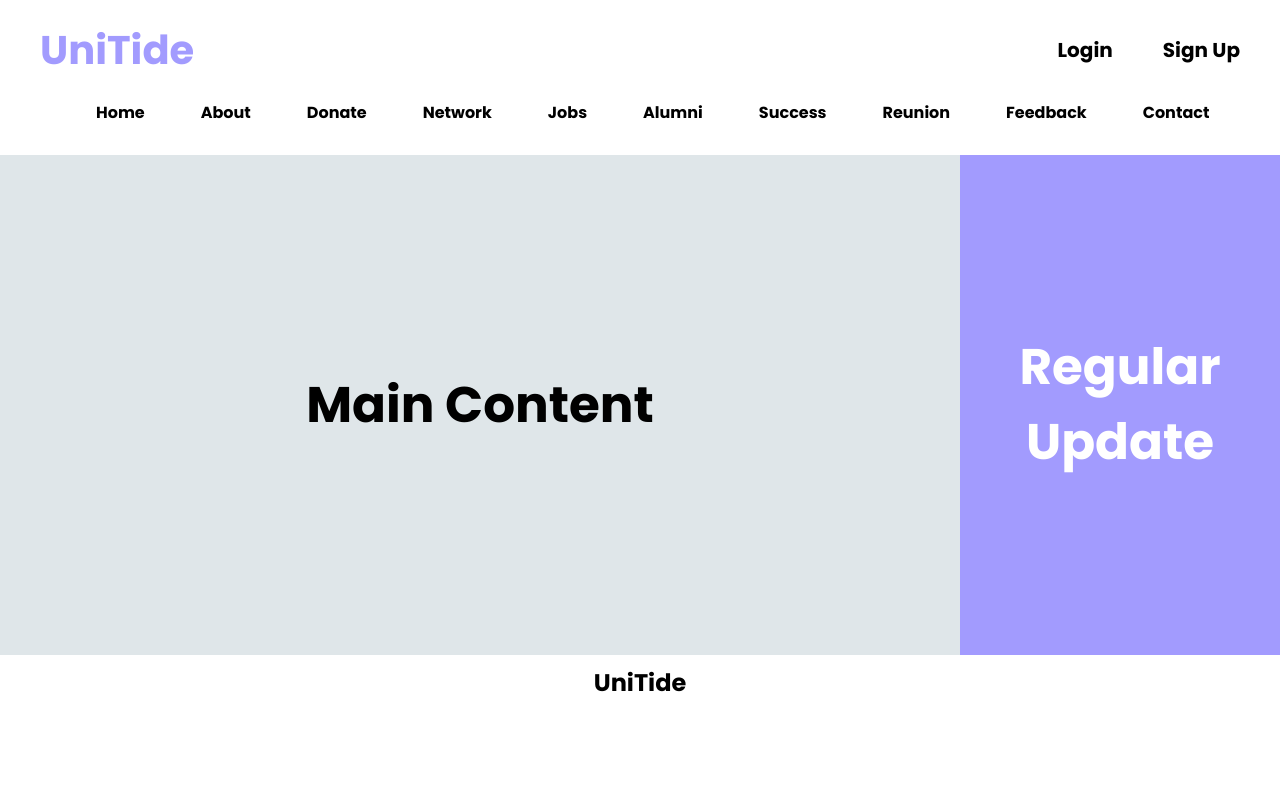
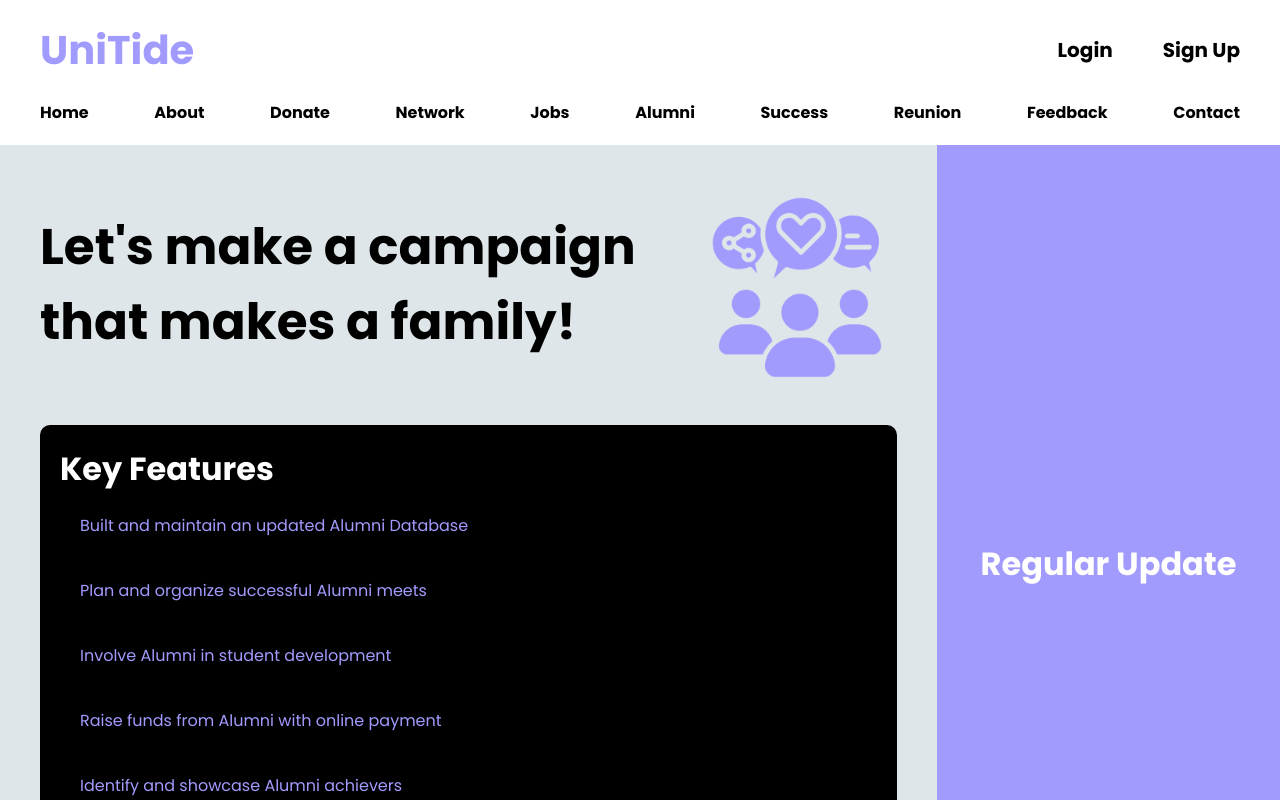
Before and after one commit to Dineshbabus11/UniTide, a React (Create React App) app: page / in a window 1280 px wide. Shown: the top 800 px of the page. Built offline with nearby package versions, Linux system fonts and the light colour scheme.

Commit message:
Home page content was updated successfully

```diff
--- a/src/components/Basic/Footer/Footer.css
+++ b/src/components/Basic/Footer/Footer.css
@@ -4,8 +4,14 @@
 }
 .footer{
     display: flex;
+    flex-direction: column;
     justify-content: center;
     align-items: center;
     background-color: white;
     padding: 10px 10px;
 }
+
+span{
+    color: #A29BFE;
+    font-weight: bold;
+}
--- a/src/components/Basic/Footer/Footer.js
+++ b/src/components/Basic/Footer/Footer.js
@@ -6,6 +6,7 @@ export const Footer = () => {
     <>
     <footer className='footer'>
         <h2>UniTide</h2>
+        <p>Designed by <span>IT</span></p>
     </footer>
     </>
   )
--- a/src/components/Basic/Header/Header.css
+++ b/src/components/Basic/Header/Header.css
@@ -1,3 +1,11 @@
+nav{
+    margin-bottom: 20px;
+}
+
+header{
+    margin-bottom: 20px;
+}
+
 .header-main{
     display: flex;
     justify-content: space-between;
@@ -20,20 +28,10 @@
     font-size: 20px;
     font-weight: bold;
 }
-.divtwo,ul,li{
-    font-weight: bold;
+
+.divtwo{
     display: flex;
     justify-content: space-between;
-    margin-right: 28px;
-    margin-left: 28px;
-    align-items: center;
-    margin-bottom: 10px;
+    padding: 0px 40px;
+    font-weight: bold;
 }
-ul{
-    margin-left: 40px;
-}
-.divthree{
-    background-color: #dadadd;
-    width: 900px;
-    height: 500px;
-}
--- a/src/components/Basic/Header/Header.js
+++ b/src/components/Basic/Header/Header.js
@@ -3,7 +3,7 @@ import './Header.css'
 
 export const Header = () => {
   return (
-    <>
+    <nav>
       <div className='header-main'>
         <div className='header-name'>
           <p>UniTide</p>
@@ -14,19 +14,17 @@ export const Header = () => {
         </div>
       </div>
       <div className='divtwo'>
-            <ul>
-                <li>Home</li>
-                <li>About</li>
-                <li>Donate</li>
-                <li>Network</li>
-                <li>Jobs</li>
-                <li>Alumni</li>
-                <li>Success</li>
-                <li>Reunion</li>
-                <li>Feedback</li>
-                <li>Contact</li>
-            </ul>
+        <p>Home</p>
+        <p>About</p>
+        <p>Donate</p>
+        <p>Network</p>
+        <p>Jobs</p>
+        <p>Alumni</p>
+        <p>Success</p>
+        <p>Reunion</p>
+        <p>Feedback</p>
+        <p>Contact</p>
       </div>
-    </>
+    </nav>
   )
 }
--- a/src/components/Basic/Update/Update.css
+++ b/src/components/Basic/Update/Update.css
@@ -1,7 +1,7 @@
 .update-component{
     background-color: #A29BFE;
     color: white;
-    width: 25%;
+    width: 100%;
     display: flex;
     justify-content: center;
     align-items: center;
--- a/src/components/home/Home.css
+++ /dev/null
@@ -1,12 +0,0 @@
-.divthree{
-    background-color: #DFE6E9;
-    width: 75%;
-    /* height: 700px; */
-    display: flex;
-    justify-content: center;
-    align-items: center;
-}
-
-h1{
-    font-size: 50px;
-}
--- a/src/components/home/Home.js
+++ /dev/null
@@ -1,12 +0,0 @@
-import React from 'react';
-import './Home.css';
-
-export const Home = () => {
-  return (
-    <>
-      <div className='divthree'>
-        <h1>Main Content</h1>
-      </div>
-    </>
-  )
-}
--- /dev/null
+++ b/src/components/pages/home/Home.css
@@ -0,0 +1,34 @@
+main{
+    background-color: #DFE6E9;
+    width: 250%;
+    padding: 40px;
+}
+
+.quotes{
+    display: flex;
+    align-items: center;
+    justify-content: space-between;
+}
+
+.quotes p{
+    font-weight: bolder;
+    font-size: 50px;
+}
+
+.quotes img{
+    width: 200px;
+    height: 200px;
+}
+
+.features{
+    background-color: black;
+    color: white;
+    padding: 20px;
+    margin: 40px 0px;
+    border-radius: 10px;
+}
+
+.features p{
+    padding: 20px;
+    color: #A29BFE;
+}
--- /dev/null
+++ b/src/components/pages/home/Home.js
@@ -0,0 +1,25 @@
+import React from 'react';
+import './Home.css';
+import campaign from './img/campaign.png'
+
+export const Home = () => {
+  return (
+    <main>
+      <div className='quotes'>
+        <p>Let's make a campaign<br />
+          that makes a family!</p>
+        <img src={campaign} />
+      </div>
+
+      <div className='features'>
+        <h1>Key Features</h1>
+          <p>Built and maintain an updated Alumni Database</p>
+          <p>Plan and organize successful Alumni meets</p>
+          <p>Involve Alumni in student development</p>
+          <p>Raise funds from Alumni with online payment</p>
+          <p>Identify and showcase Alumni achievers</p>
+          <p>Mentoring and special interest groups</p>
+      </div>
+    </main>
+  )
+}
```
Also changed, not shown: src/App.js (+5 -4 lines), src/components/pages/home/img/campaign.png (added), src/components/pages/login/Login.css (added), src/components/pages/login/Login.js (added). Lines whose indentation alone changed are shown as unchanged.
